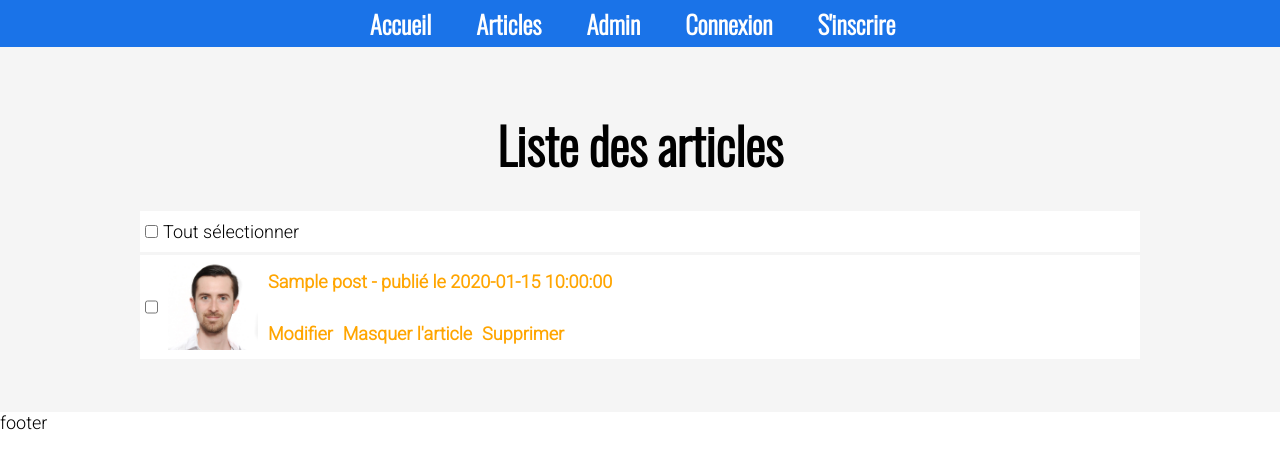
After one commit to ValM34/OP-DA-P5, a PHP site: template src/templates/adminPostList.twig in a window 1280 px wide. The commit adds this page. Shown: the top 469 px of the page. Run offline with PHP 8.4, Linux system fonts and the light colour scheme; the template is opened without the code that fills it: most values are stand-ins (such as "Sample title", 1, 10 or a date in 2020); classes that the project's autoload settings leave out are loaded by file name; some libraries are stand-ins or nearby versions.

Commit message:
add admin post list page

```diff
--- /dev/null
+++ b/public/index.js
@@ -0,0 +1,2 @@
+import {functionTest} from './js/adminPostList.js';
+functionTest();
--- a/src/Router/Router.php
+++ b/src/Router/Router.php
@@ -7,6 +7,7 @@ use Controllers\PostListController;
 use Controllers\SubscribeController;
 use Controllers\ConnexionController;
 use Controllers\PostController;
+use Controllers\AdminPostListController;
 
 class Router
 {
@@ -82,6 +83,11 @@ class Router
                     $post = new PostController();
                     $post->add($numberOfPaths, $data[1]);
                 }
+            case 'admin-15645' :
+                if ($data[1] === 'touslesarticles') {
+                    $adminPostList = new AdminPostListController();
+                    $adminPostList->display($numberOfPaths);
+                }
         }
     }
 }
--- /dev/null
+++ b/src/templates/adminPostList.twig
@@ -0,0 +1,64 @@
+{% extends 'base.html.twig' %}
+{% block title %}
+	Tous les articles
+{% endblock %}
+{% block mainContent %}
+	<section>
+		<h1>Liste des articles</h1>
+		<div class="postListAdmin">
+			<div class="checkbox-all">
+				<input name="checkbox-all" id="checkbox-all" class="blogPostListAdminCheckbox" type="checkbox"/>
+				<label for="checkbox-all">Tout sélectionner</label>
+			</div>
+			{% for post in postList %}
+				{% if post.status == 'hidden' %}
+					<div class="postListAdmin__post">
+						<input class="blogPostListAdminCheckbox" type="checkbox" name="checkboxPost" />
+						<div class="postListAdmin__img__container"><img class="postListAdmin__img" src="../images/photoValentin.jfif"/></div>
+						<div class="postAdmin__container">
+							<div class="postAdmin__title">
+								<a href="{{pathToPublic}}admin-15645/article/{{post.id}}">
+									<b>{{post.title}} (masqué)</b>
+								</a>
+							</div>
+							<div class="postAdmin__linkContainer">
+								<div class="postAdmin__link">
+									<a href="http://localhost/op-p5-blog/views/updateBlogPostAdmin.php?id={{ post.id }}">Modifier</a>
+								</div>
+								<div class="postAdmin__link">
+									<a href="http://localhost/op-p5-blog/controllers/updatePost/publishBlogPostAdmin.php?id={{ post.id }}">Publier l'article</a>
+								</div>
+								<div class="postAdmin__link">
+									<a href="#">Supprimer</a>
+								</div>
+							</div>
+						</div>
+					</div>
+				{% else %}
+					<div class="postListAdmin__post">
+						<input class="blogPostListAdminCheckbox" type="checkbox" name="checkboxPost" />
+						<div class="postListAdmin__img__container"><img class="postListAdmin__img" src="../images/photoValentin.jfif"/></div>
+						<div class="postAdmin__container">
+							<div class="postAdmin__title">
+								<a href="{{pathToPublic}}admin-15645/article/{{post.id}}">
+									<b>{{post.title}} - publié le {{post.created_at}}</b>
+								</a>
+							</div>
+							<div class="postAdmin__linkContainer">
+								<div class="postAdmin__link">
+									<a href="http://localhost/op-p5-blog/views/updateBlogPostAdmin.php?id={{ post.id }}">Modifier</a>
+								</div>
+								<div class="postAdmin__link">
+									<a href="http://localhost/op-p5-blog/controllers/updatePost/hideBlogPostAdmin.php?id={{ post.id }}">Masquer l'article</a>
+								</div>
+								<div class="postAdmin__link">
+									<a href="#">Supprimer</a>
+								</div>
+							</div>
+						</div>
+					</div>
+				{% endif %}
+			{% endfor %}
+		</div>
+	</section>
+{% endblock %}
--- a/src/templates/base.html.twig
+++ b/src/templates/base.html.twig
@@ -28,7 +28,7 @@
 		{% block mainContent %}{% endblock %}
 		<footer>footer</footer>
 
-		<script src="http://localhost/op-da-p5/javascript/index.js"></script>
+		<script type="module" src="{{pathToPublic}}index.js"></script>
 	</body>
 
 </html>
```
Also changed, not shown: public/js/adminPostList.js (added, +18 -0 lines), src/Controllers/AdminPostListController.php (added, +40 -0 lines), src/Controllers/ConnexionController.php (+17 -19 lines).
